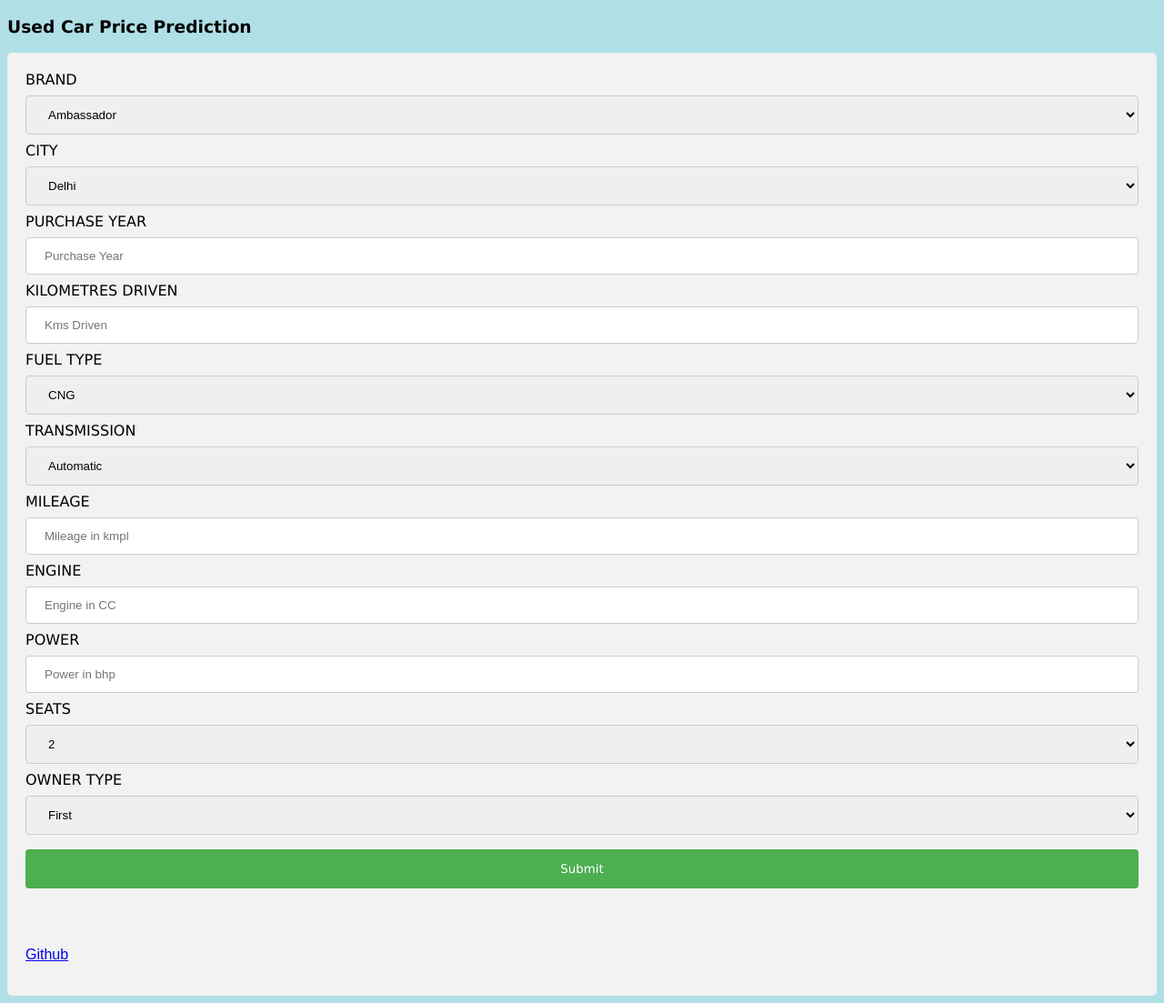
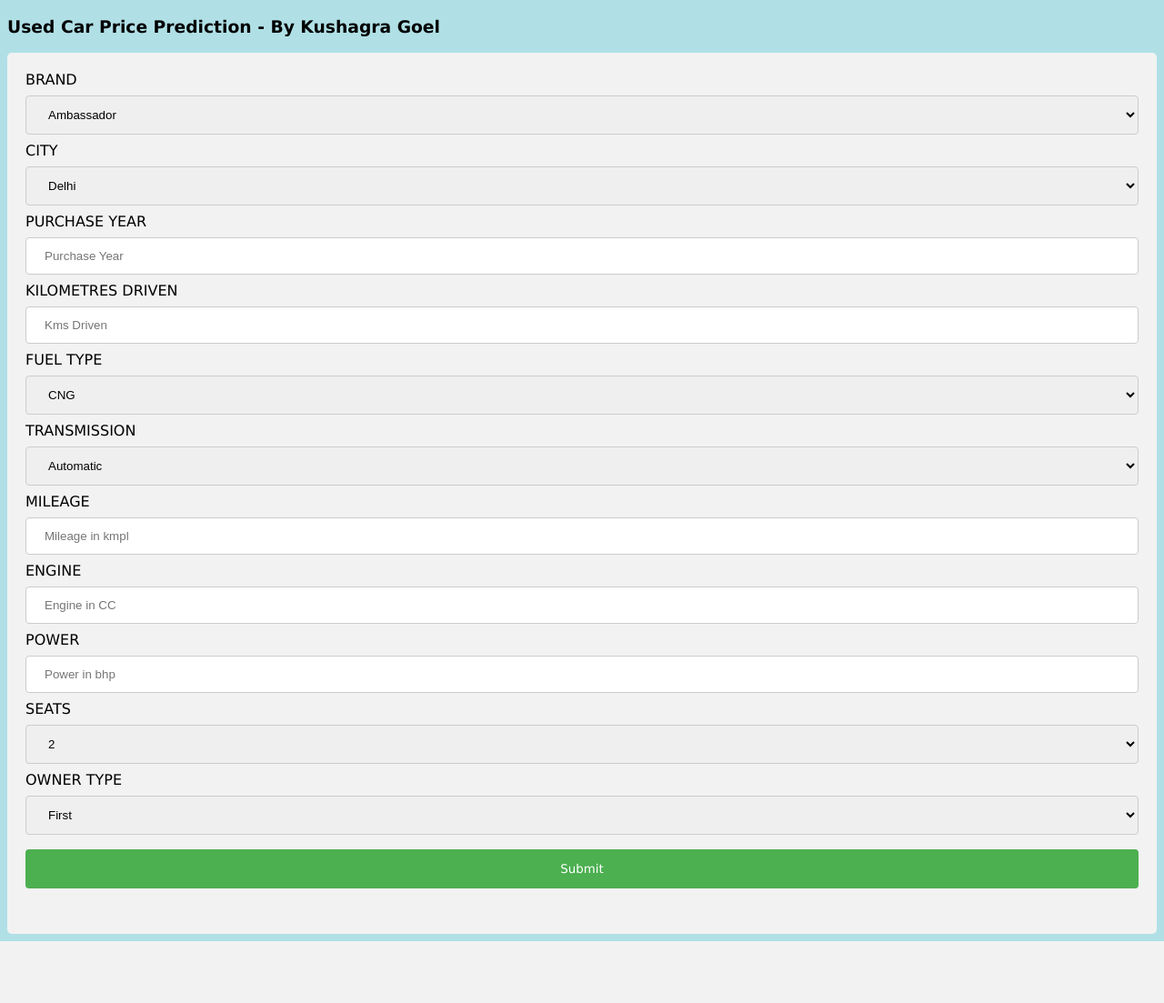
Before and after one commit to KushagraGoel/Used-Car-Price-Prediction-KushagraGoel, a Flask app: page / in a window 1280 px wide. Shown: the whole page at 91% size. After the commit the page ends 1035 px from the top, so only its background shows below. Run offline with Flask 2, Linux system fonts and the light colour scheme; parts of the project's set-up code (start-up, migrations or seed data) failed here and were passed over.

Commit message:
Update car.html

```diff
--- a/templates/car.html
+++ b/templates/car.html
@@ -34,7 +34,7 @@ div {
 </style>
 <body style="background-color:powderblue;">
 
-<h3 style="font-family:verdana">Used Car Price Prediction</h3>
+<h3 style="font-family:verdana">Used Car Price Prediction - By Kushagra Goel</h3>
 
 <div>
   <form action="\predict" method="post">
@@ -140,8 +140,6 @@ div {
   </form>
   <h4 style="font-family:verdana">{{ prediction_text }}</h4>
 
-   <br>
-   <p style="font-family:arial"><a href="https://github.com/Animesh1911/Used-Car-Price-Prediction">Github</a></p>
 </div>
 
 </body>
```
